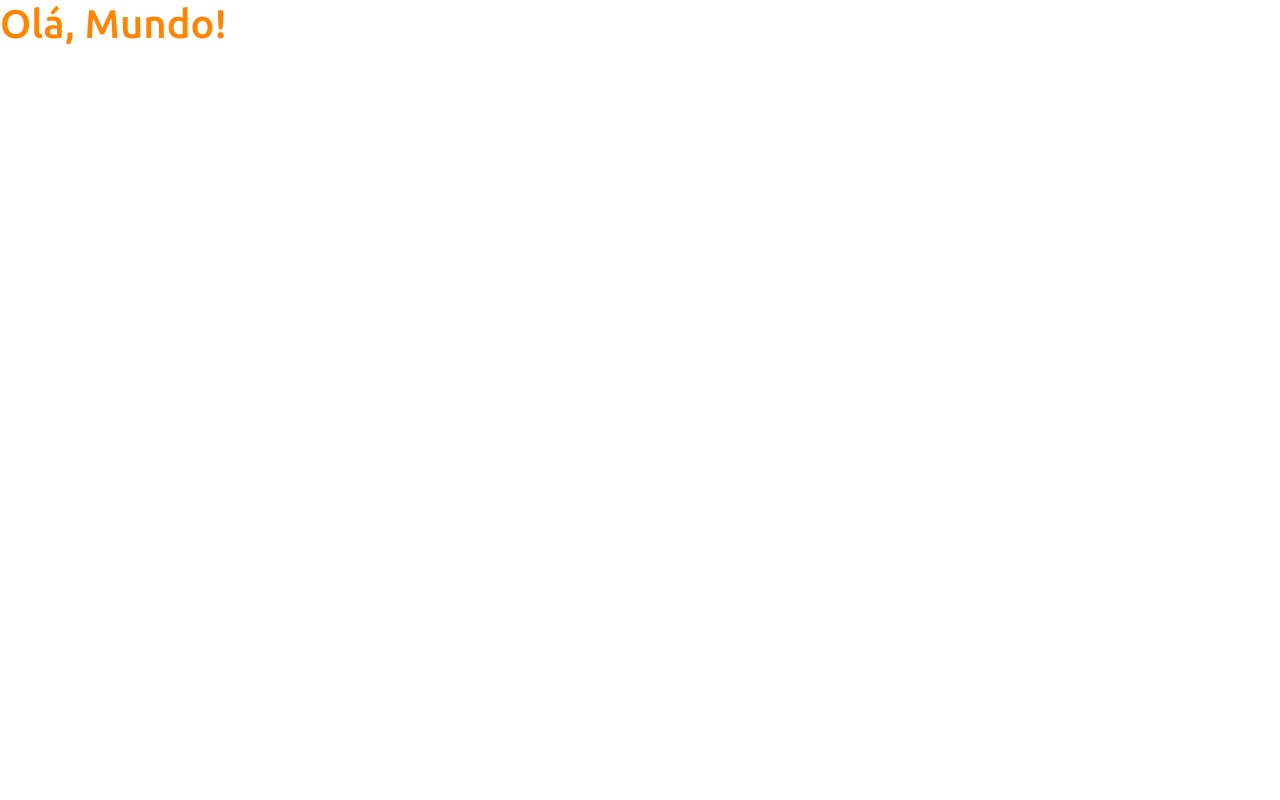
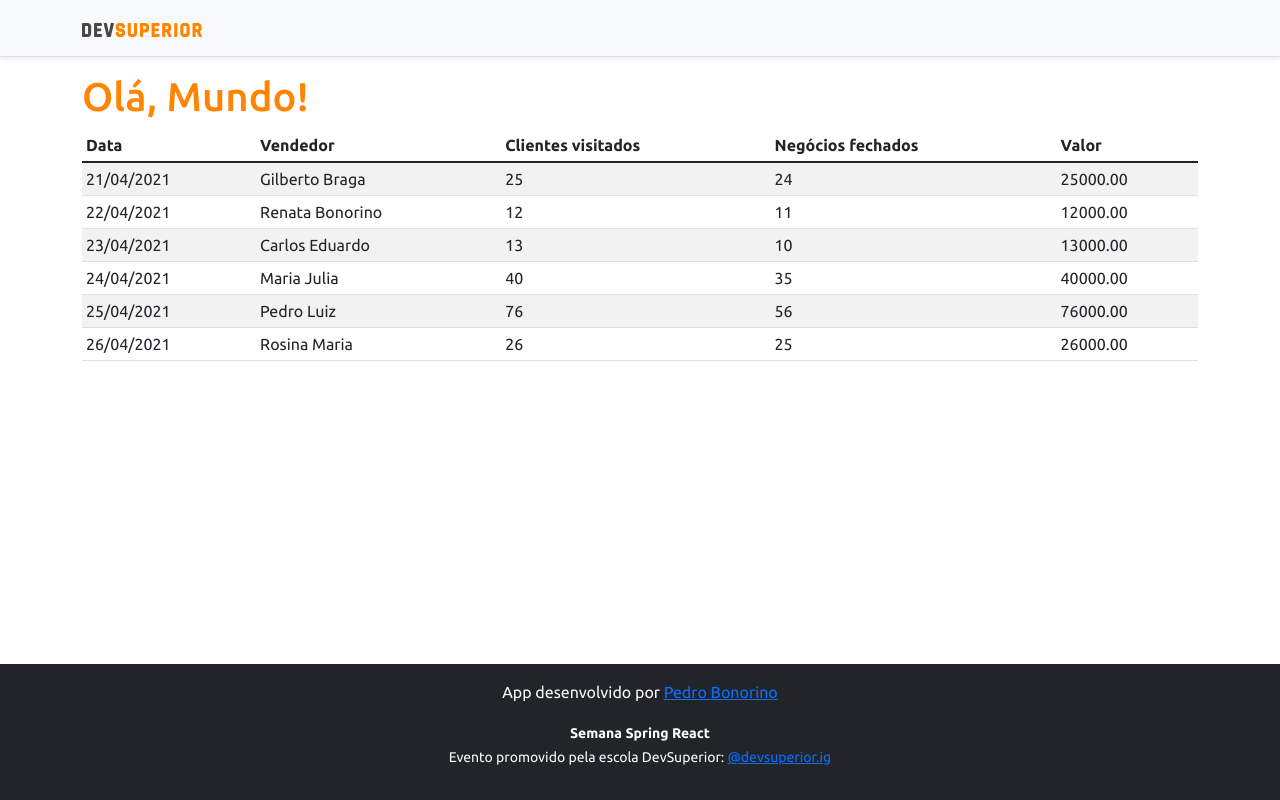
Before and after one commit to PedroBonorin0/projeto-sds3, a React (Create React App) app in the folder frontend/: page / in a window 1280 px wide. Built offline with nearby package versions, Linux system fonts and the light colour scheme.

Commit message:
Adiciona tabela

```diff
--- a/frontend/src/App.tsx
+++ b/frontend/src/App.tsx
@@ -1,8 +1,18 @@
+import DataTable from "components/DataTable";
+import Footer from "components/Footer";
+import NavBar from "components/NavBar";
+
 function App() {
   return (
-    <div>
-      <h1 className="text-primary">Olá, Mundo!</h1>
-    </div>
+    <>
+      <NavBar />
+      <div className="container">
+        <h1 className="text-primary">Olá, Mundo!</h1>
+
+        <DataTable />
+      </div>
+      <Footer />
+    </>
   );
 }
 
--- a/frontend/src/assets/css/styles.css
+++ b/frontend/src/assets/css/styles.css
@@ -21,6 +21,9 @@
 .footer {
     flex-shrink: 0;
     text-align: center;
+    position: absolute;
+    bottom: 0;
+    width: 100%;
 }
 
 .bg-primary {
--- /dev/null
+++ b/frontend/src/components/DataTable/index.tsx
@@ -0,0 +1,63 @@
+const DataTable = () => {
+    return (
+        <div className="table-responsive">
+            <table className="table table-striped table-sm">
+                <thead>
+                    <tr>
+                        <th>Data</th>
+                        <th>Vendedor</th>
+                        <th>Clientes visitados</th>
+                        <th>Negócios fechados</th>
+                        <th>Valor</th>
+                    </tr>
+                </thead>
+                <tbody>
+                    <tr>
+                        <td>21/04/2021</td>
+                        <td>Gilberto Braga</td>
+                        <td>25</td>
+                        <td>24</td>
+                        <td>25000.00</td>
+                    </tr>
+                    <tr>
+                        <td>22/04/2021</td>
+                        <td>Renata Bonorino</td>
+                        <td>12</td>
+                        <td>11</td>
+                        <td>12000.00</td>
+                    </tr>
+                    <tr>
+                        <td>23/04/2021</td>
+                        <td>Carlos Eduardo</td>
+                        <td>13</td>
+                        <td>10</td>
+                        <td>13000.00</td>
+                    </tr>
+                    <tr>
+                        <td>24/04/2021</td>
+                        <td>Maria Julia</td>
+                        <td>40</td>
+                        <td>35</td>
+                        <td>40000.00</td>
+                    </tr>
+                    <tr>
+                        <td>25/04/2021</td>
+                        <td>Pedro Luiz</td>
+                        <td>76</td>
+                        <td>56</td>
+                        <td>76000.00</td>
+                    </tr>
+                    <tr>
+                        <td>26/04/2021</td>
+                        <td>Rosina Maria</td>
+                        <td>26</td>
+                        <td>25</td>
+                        <td>26000.00</td>
+                    </tr>
+                </tbody>
+            </table>
+        </div>
+    );
+}
+
+export default DataTable;
--- /dev/null
+++ b/frontend/src/components/Footer/index.tsx
@@ -0,0 +1,16 @@
+const Footer = () => {
+    return (
+        <div>
+            <footer className="footer mt-auto py-3 bg-dark">
+                <div className="container">
+                    <p className="text-light">App desenvolvido por <a href="https://github.com/PedroBonorin0/projeto-sds3" target="_blank" rel="noreferrer">Pedro Bonorino</a></p>
+                    <p className="text-light"><small><strong>Semana Spring React</strong><br />
+                        Evento promovido pela escola DevSuperior: <a href="https://instagram.com/devsuperior.ig" target="_blank" rel="noreferrer">@devsuperior.ig</a></small></p>
+                </div>
+            </footer>
+        </div>
+
+    );
+}
+
+export default Footer;
--- /dev/null
+++ b/frontend/src/components/NavBar/index.tsx
@@ -0,0 +1,16 @@
+import ImgDsDark from 'assets/img/ds-dark.svg';
+
+const NavBar = () => {
+    return (
+        <div className="d-flex flex-column flex-md-row align-items-center p-3 px-md-4 mb-3 bg-light border-bottom shadow-sm">
+        <div className="container">
+          <nav className="my-2 my-md-0 mr-md-3">
+            <img src={ImgDsDark} alt="DevSuperior" width="120" />
+          </nav>
+        </div>
+      </div>
+
+    );
+  }
+
+  export default NavBar;
```
Also changed, not shown: frontend/src/assets/img/ds-dark.svg (added).
